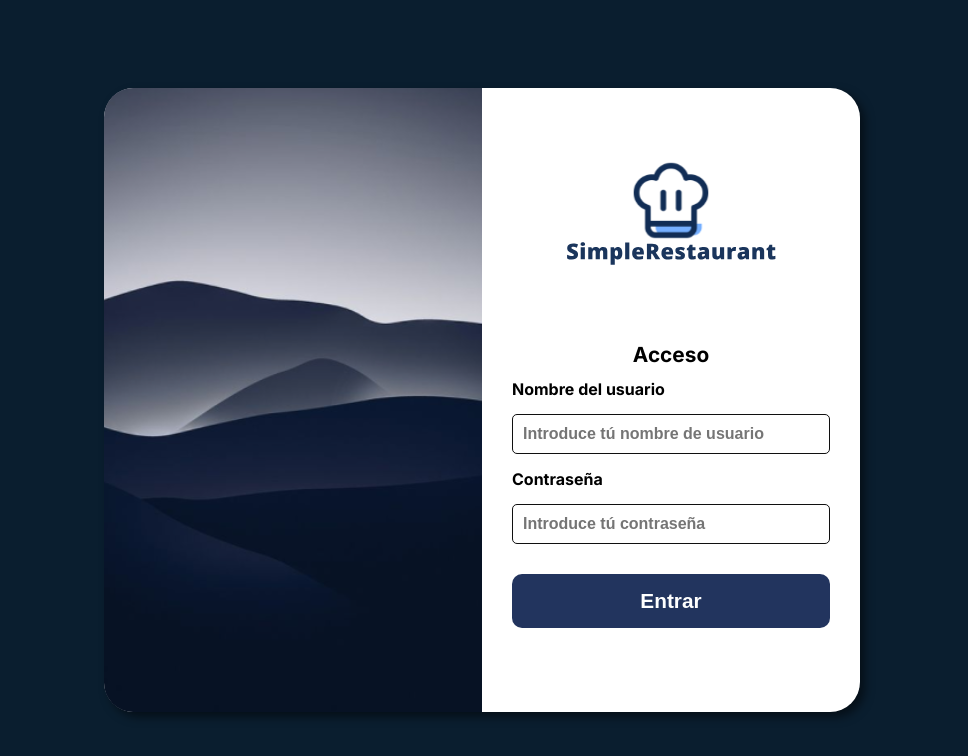
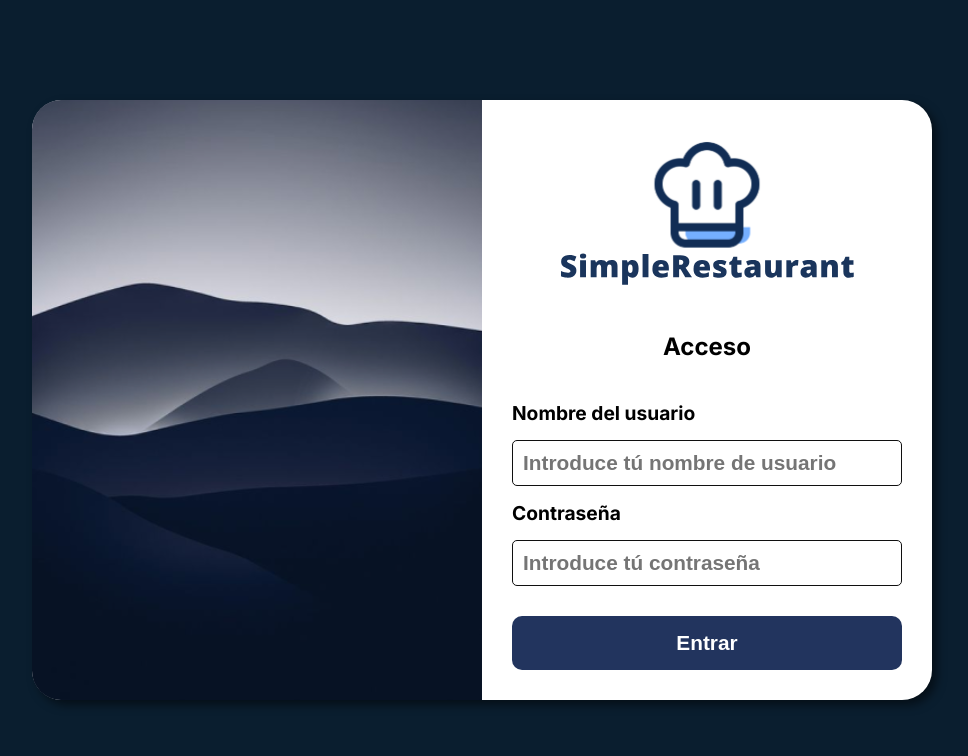
Before and after one commit to LNorza/Simple-Restaurant, a React (Vite) app in the folder web/: page / in a window 1280 px wide. Shown: the top 756 px of the page, without its empty margins (158-1126 px from the left). Built offline with nearby package versions, Linux system fonts and the light colour scheme.

Commit message:
bug fix view

```diff
--- a/web/src/pages/login/login.css
+++ b/web/src/pages/login/login.css
@@ -9,8 +9,8 @@
 .login-main-container {
     display: flex;
     align-items: center;
-    width: 60%;
-    height: 80%;
+    width: 900px;
+    height: 600px;
     border-radius: 30px;
     background-color: var(--white);
     box-shadow: 5px 5px 10px rgba(0, 0, 0, 0.5);
@@ -34,18 +34,17 @@
     display: flex;
     flex-direction: column;
     font-family: "Inter", sans-serif;
-    gap: 2%;
+    gap: 40px;
     align-items: center;
-    padding: 5px 30px 25px 30px;
+    padding: 30px;
 }
 
 .form-login img {
-    width: 70%;
-    height: 40%;
+    width: 80%;
 }
 
 .form-login h1 {
-    font-size: 1.3rem;
+    font-size: 1.5rem;
     font-weight: 700;
 }
 
@@ -54,7 +53,7 @@
     display: flex;
     flex-direction: column;
     font-weight: 700;
-    font-size: 1rem;
+    font-size: 1.2rem;
     gap: 15px;
 }
 
@@ -63,8 +62,8 @@
     padding: 10px;
     border: 1px solid #101010;
     border-radius: 5px;
-    font-weight: 550;
-    font-size: 1rem;
+    font-weight: 700;
+    font-size: 1.3rem;
     outline: none;
 }
 
```
